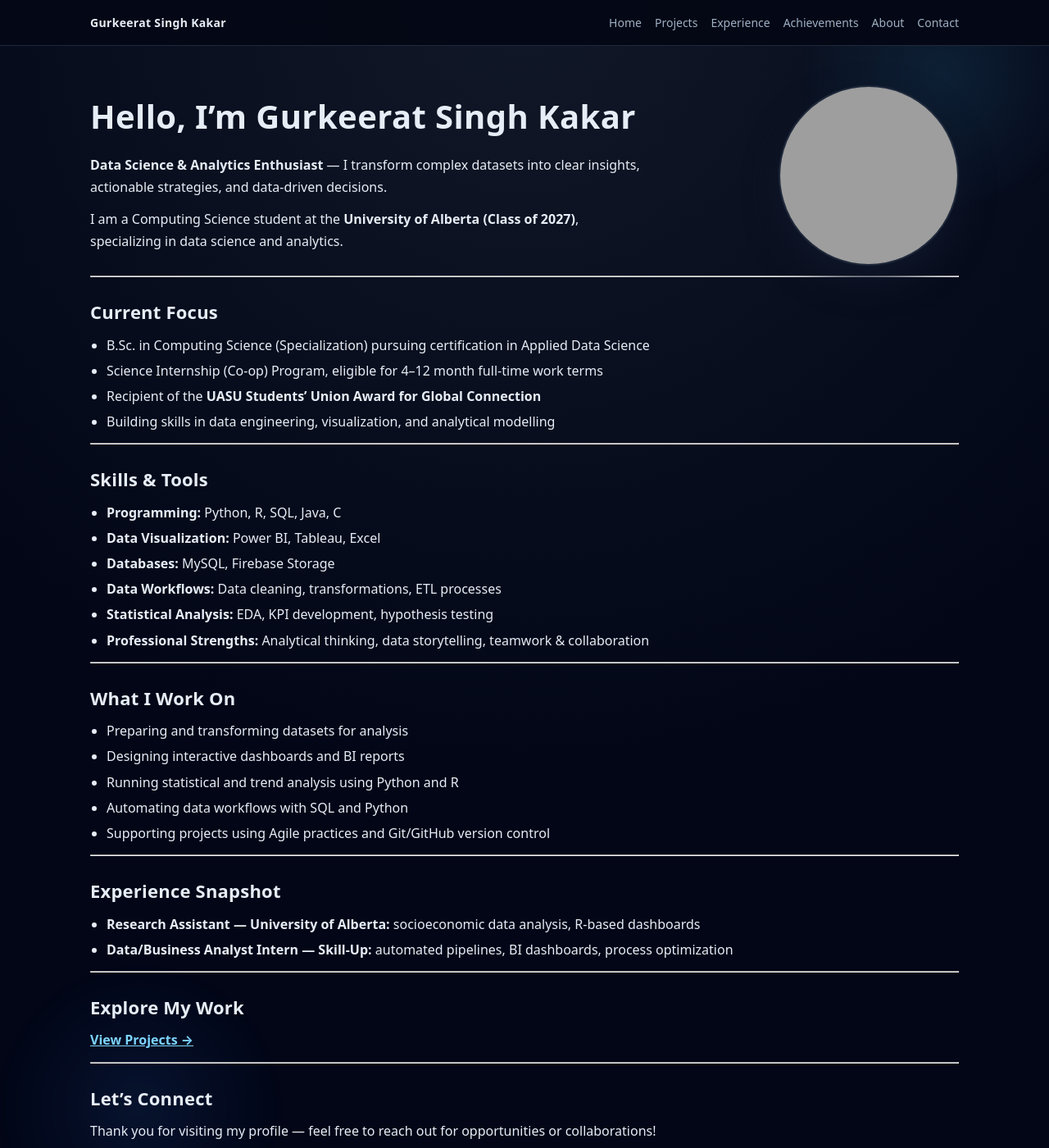
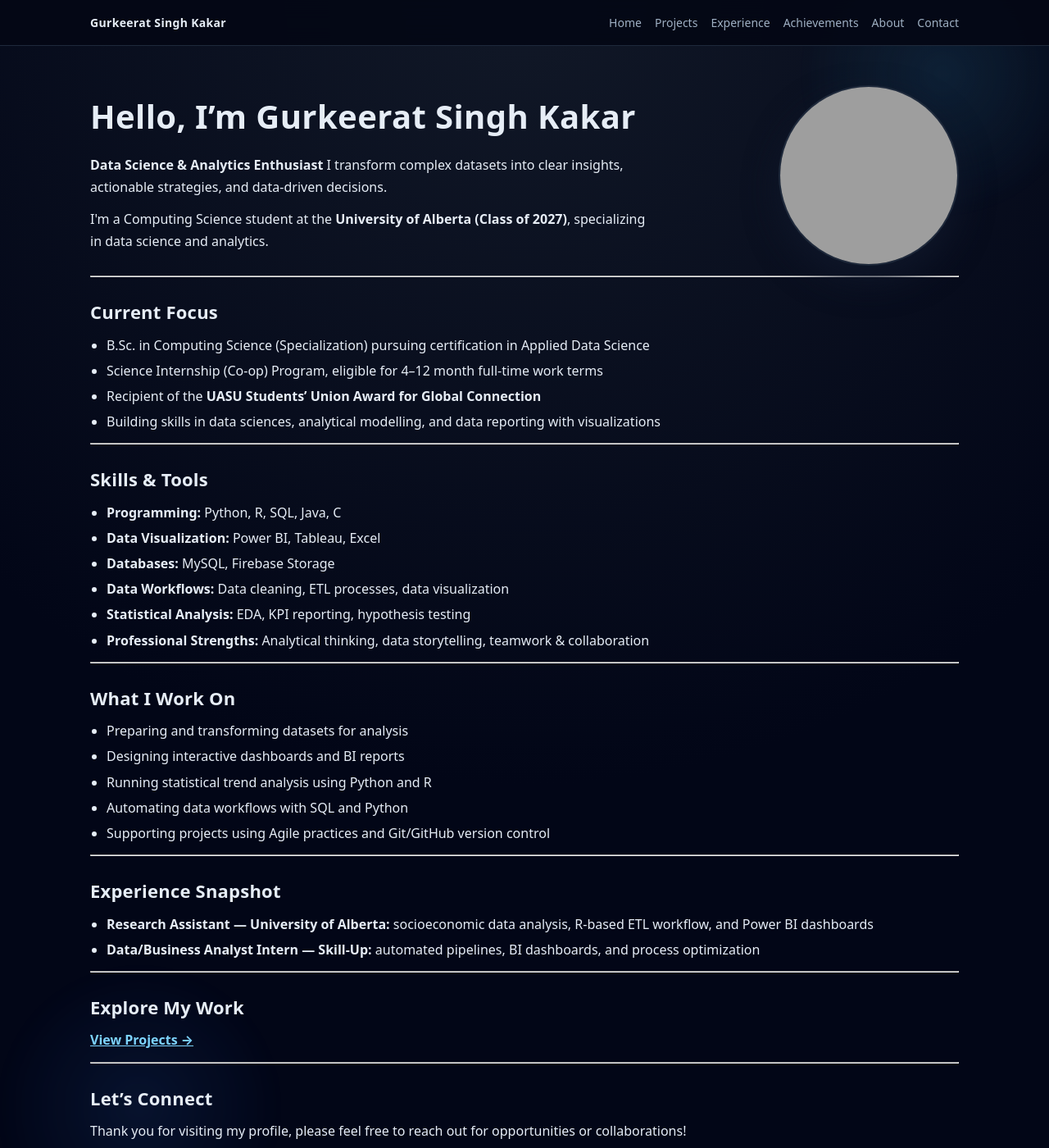
Before and after one commit to Gskakar/.github.io, a Jekyll site: the page built from index.md, in a window 1280 px wide and 1400 px high. Shown: the whole window at 82% size. Built offline with Jekyll 4.4.1, drawn with Linux system fonts in a browser that asks for light colours; grey boxes are pictures that could not be loaded.

Commit message:
Small Changes -8

```diff
--- a/index.md
+++ b/index.md
@@ -6,10 +6,11 @@ title: Home
 <div class="hero">
   <div class="hero-text">
     <h1>Hello, I’m Gurkeerat Singh Kakar</h1>
-    <p><strong>Data Science &amp; Analytics Enthusiast</strong> — I transform complex datasets into clear insights, actionable strategies, and data-driven decisions.</p>
+    <p><strong>Data Science &amp; Analytics Enthusiast</strong>
+    I transform complex datasets into clear insights, actionable strategies, and data-driven decisions.</p>
 
     <p>
-      I am a Computing Science student at the <strong>University of Alberta (Class of 2027)</strong>, specializing in data science and analytics.
+      I'm a Computing Science student at the <strong>University of Alberta (Class of 2027)</strong>, specializing in data science and analytics.
     </p>
   </div>
 
@@ -24,7 +25,7 @@ title: Home
 - B.Sc. in Computing Science (Specialization) pursuing certification in Applied Data Science
 - Science Internship (Co-op) Program, eligible for 4–12 month full-time work terms
 - Recipient of the **UASU Students’ Union Award for Global Connection**
-- Building skills in data engineering, visualization, and analytical modelling
+- Building skills in data sciences, analytical modelling, and data reporting with visualizations
 
 ---
 
@@ -32,8 +33,8 @@ title: Home
 - **Programming:** Python, R, SQL, Java, C
 - **Data Visualization:** Power BI, Tableau, Excel
 - **Databases:** MySQL, Firebase Storage
-- **Data Workflows:** Data cleaning, transformations, ETL processes
-- **Statistical Analysis:** EDA, KPI development, hypothesis testing
+- **Data Workflows:** Data cleaning, ETL processes, data visualization
+- **Statistical Analysis:** EDA, KPI reporting, hypothesis testing
 - **Professional Strengths:** Analytical thinking, data storytelling, teamwork & collaboration
 
 ---
@@ -41,15 +42,15 @@ title: Home
 ## What I Work On
 - Preparing and transforming datasets for analysis
 - Designing interactive dashboards and BI reports
-- Running statistical and trend analysis using Python and R
+- Running statistical trend analysis using Python and R
 - Automating data workflows with SQL and Python
 - Supporting projects using Agile practices and Git/GitHub version control
 
 ---
 
 ## Experience Snapshot
-- **Research Assistant — University of Alberta:** socioeconomic data analysis, R-based dashboards
-- **Data/Business Analyst Intern — Skill-Up:** automated pipelines, BI dashboards, process optimization
+- **Research Assistant — University of Alberta:** socioeconomic data analysis, R-based ETL workflow, and Power BI dashboards
+- **Data/Business Analyst Intern — Skill-Up:** automated pipelines, BI dashboards, and process optimization
 
 ---
 
@@ -59,7 +60,7 @@ title: Home
 ---
 
 ## Let’s Connect
-Thank you for visiting my profile — feel free to reach out for opportunities or collaborations!
+Thank you for visiting my profile, please feel free to reach out for opportunities or collaborations!
 
 <ul>
   <li><strong>Email:</strong> <a href="mailto:gurkeeratkakar@gmail.com">gurkeeratkakar@gmail.com</a></li>
```
